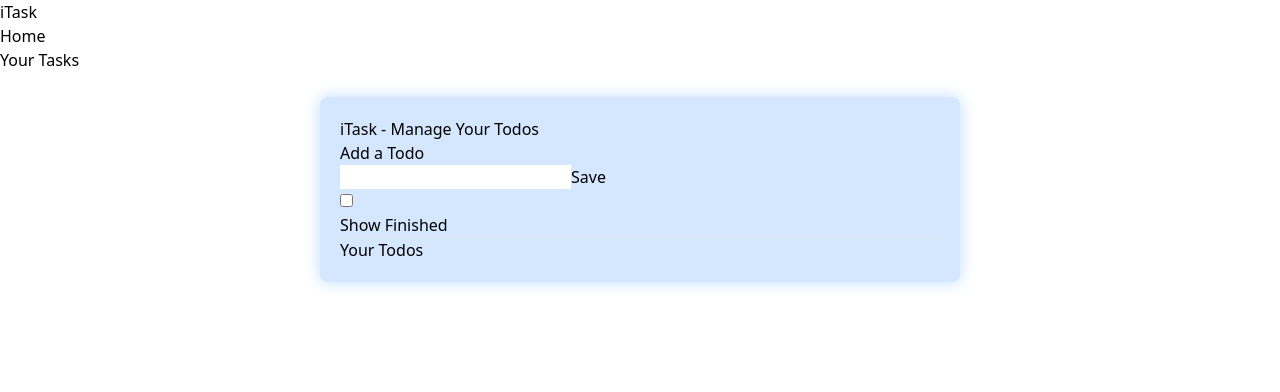
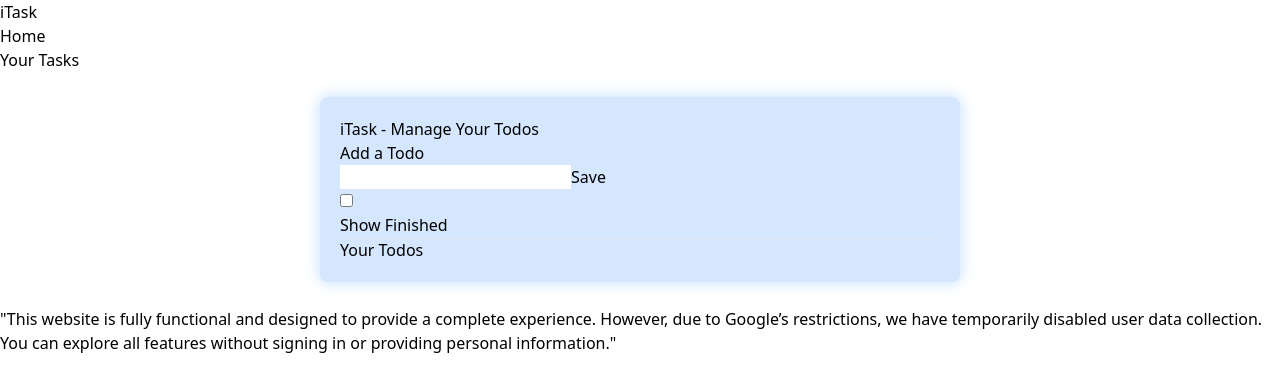
Before and after one commit to Mahesh2-3/To-do-List, a React (Vite) app: page / in a window 1280 px wide. Shown: the top 392 px of the page. Built offline with nearby package versions, Linux system fonts and the light colour scheme.

Commit message:
Update App.jsx

```diff
--- a/src/App.jsx
+++ b/src/App.jsx
@@ -1,5 +1,6 @@
 import { useState, useRef, useEffect } from 'react';
 import Navbar from './components/Navbar.jsx'; // Ensure correct file name case
+import Footer from './components/Footer.jsx'; // Ensure correct file name case
 import './App.css';
 import deleteIcon from './assets/delete.svg';
 import editIcon from './assets/edit.svg';
@@ -120,6 +121,7 @@
           </ul>
         </div>
       </div>
+      <Footer/>
     </>
   );
 }
```
